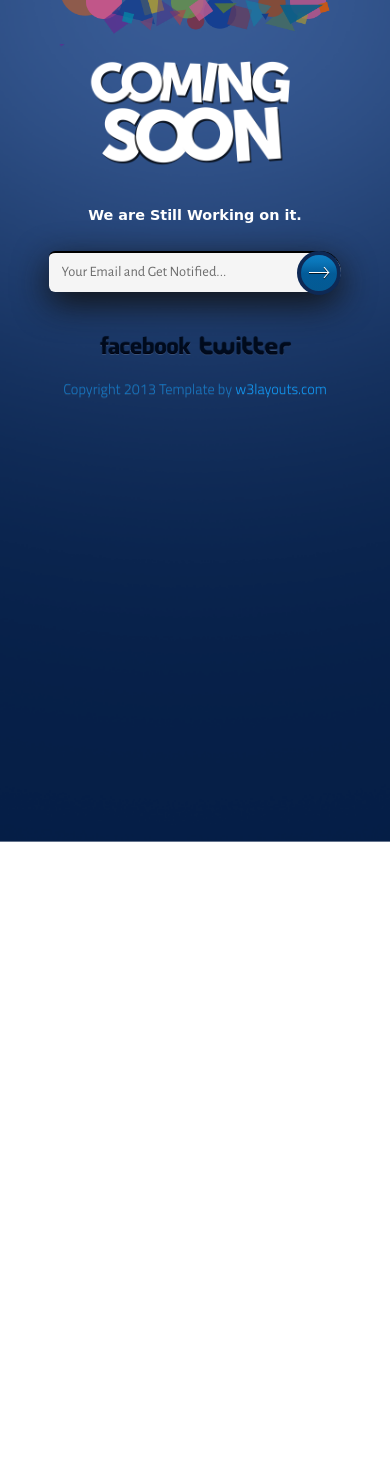
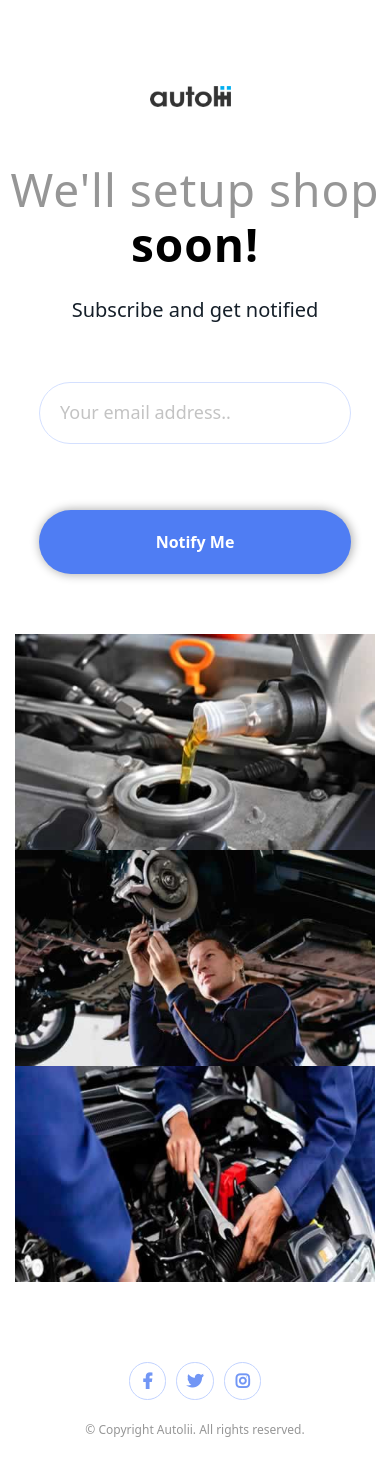
Before and after one commit to autolii-yong/autolii-public, a plain HTML site: page index.html in a window 390 px wide. Before the commit the page ends 844 px from the top, so only its background shows below. Drawn offline with nearby package versions, Linux system fonts and the light colour scheme; a web font is replaced by a local one.

Commit message:
update styling and design

```diff
--- a/css/style.css
+++ /dev/null
@@ -1,407 +0,0 @@
-html,body,div,span,applet,object,iframe,h1,h2,h3,h4,h5,h6,p,blockquote,pre,a,abbr,acronym,address,big,cite,code,del,dfn,em,img,ins,kbd,q,s,samp,small,strike,strong,sub,sup,tt,var,b,u,i,dl,dt,dd,ol,nav ul,nav li,fieldset,form,label,legend,table,caption,tbody,tfoot,thead,tr,th,td,article,aside,canvas,details,embed,figure,figcaption,footer,header,hgroup,menu,nav,output,ruby,section,summary,time,mark,audio,video{margin:0;padding:0;border:0;font-size:100%;font:inherit;vertical-align:baseline;}
-article, aside, details, figcaption, figure,footer, header, hgroup, menu, nav, section {display: block;}
-ol,ul{list-style:none;margin:0;padding:0;}
-blockquote,q{quotes:none;}
-blockquote:before,blockquote:after,q:before,q:after{content:'';content:none;}
-table{border-collapse:collapse;border-spacing:0;}
-/* start editing from here */
-a{text-decoration:none;}
-.txt-rt{text-align:right;}/* text align right */
-.txt-lt{text-align:left;}/* text align left */
-.txt-center{text-align:center;}/* text align center */
-.float-rt{float:right;}/* float right */
-.float-lt{float:left;}/* float left */
-.clear{clear:both;}/* clear float */
-.pos-relative{position:relative;}/* Position Relative */
-.pos-absolute{position:absolute;}/* Position Absolute */
-.vertical-base{	vertical-align:baseline;}/* vertical align baseline */
-.vertical-top{	vertical-align:top;}/* vertical align top */
-.underline{	padding-bottom:5px;	border-bottom: 1px solid #eee; margin:0 0 20px 0;}/* Add 5px bottom padding and a underline */
-nav.vertical ul li{	display:block;}/* vertical menu */
-nav.horizontal ul li{	display: inline-block;}/* horizontal menu */
-img{max-width:100%;}
-/*end reset*/
-body {
-    background: url(../images/bg.png) no-repeat #fff;
-	background-repeat: no-repeat;
-	background-attachment: fixed;
-	background-position: center;
-	background-size: cover;
-	font-family: "Open Sans", arial, sans-serif;
-	font-weight: 300;
-
-}
-.wrap {
-	width: 80%;
-	margin: 0px auto;
-}
-.content{
-	min-height: 46em;
-}
-.content-grid {
-	text-align: center;
-}
-input[type="text"] {
-	font-family: 'Alegreya Sans', sans-serif;
-	border: none;
-	-webkit-border-radius: 3px 33px 33px 3px;
-	border-radius: 10px 33px 33px 10px;
-	color: rgba(85, 85, 85, 0.85);
-	font-size: 1.1em;
-	display: inline;
-	padding: 19.7px 13px;
-	background: #f5f5f5;
-	border-top: 2px solid #000;
-	outline: none;
-	width: 33%;
-	box-shadow: 0px 11px 34px #111;
-	vertical-align: middle;
-}
-form {
-	margin-bottom: 0;
-	text-align: center;
-	width: 100%;
-}
-.content-grid p img{
-	text-align: center;
-	z-index: -9999;
-	margin-top: -9em;
-}
-.grid  {
-	text-align: center;
-	margin-top: 1em;
-}
-.grid h3 {
-	font-family: 'Petit Formal Script', cursive;
-	color: #FFF;
-	display: block;
-	padding-bottom: 2.5em;
-	font-size: 1.6em;
-	padding-top: 1.5em;
-	font-weight: 600;
-	text-align: center;
-}
-.footer
-{
-
-}
-.footer p.a {
-
-	display: block;
-	line-height: 1.8em;
-	text-align: center;
-	margin-top: 4em;
-}
-.footer p {
-	font-family: 'Titillium Web', sans-serif;
-	color:rgba(14, 151, 243, 0.63);
-	display: block;
-	font-size: 1em;
-	font-weight: 100;
-	line-height: 1.8em;
-	text-align: center;
-	margin-top: 1em;
-	text-shadow: 0px 1px 0px rgba(255, 250, 250, 0.09);
-}
-.footer p.a a{
-	color: #000;
-		-webkit-transition: all 0.5s ease-out;
-	-moz-transition: all 0.5s ease-out;
-	-ms-transition: all 0.5s ease-out;
-	-o-transition: all 0.5s ease-out;
-	transition: all 0.5s ease-out;
-	font-weight: 900;
-}
-.footer p a{
-	color: #0E97F3;
-		-webkit-transition: all 0.5s ease-out;
-	-moz-transition: all 0.5s ease-out;
-	-ms-transition: all 0.5s ease-out;
-	-o-transition: all 0.5s ease-out;
-	transition: all 0.5s ease-out;
-
-}
-.footer p a:hover{
-	color: #fff;
-}
-.btn {
-	background: #0d7ec4; /* Old browsers */
-background: -moz-linear-gradient(top,  #0d7ec4 0%, #0a76b9 19%, #035b98 52%, #045a93 100%); /* FF3.6+ */
-background: -webkit-gradient(linear, left top, left bottom, color-stop(0%,#0d7ec4), color-stop(19%,#0a76b9), color-stop(52%,#035b98), color-stop(100%,#045a93)); /* Chrome,Safari4+ */
-background: -webkit-linear-gradient(top,  #0d7ec4 0%,#0a76b9 19%,#035b98 52%,#045a93 100%); /* Chrome10+,Safari5.1+ */
-background: -o-linear-gradient(top,  #0d7ec4 0%,#0a76b9 19%,#035b98 52%,#045a93 100%); /* Opera 11.10+ */
-background: -ms-linear-gradient(top,  #0d7ec4 0%,#0a76b9 19%,#035b98 52%,#045a93 100%); /* IE10+ */
-background: linear-gradient(to bottom,  #0d7ec4 0%,#0a76b9 19%,#035b98 52%,#045a93 100%); /* W3C */
-filter: progid:DXImageTransform.Microsoft.gradient( startColorstr='#0d7ec4', endColorstr='#045a93',GradientType=0 ); /* IE6-9 */
-
-   cursor: pointer;
-	padding: 29px 29px;
-	display: inline-block;
-	position: relative;
-	-webkit-transition: all 0.3s;
-	-moz-transition: all 0.3s;
-	transition: all 0.3s;
-	vertical-align: middle;
-	margin-left: -67px;
-	text-indent: -9999px;
-	margin-top: 2.8px;
-	outline: none;
-	width:42px;
-	height: 14px;
-	border:none;
-}
-.btn:after {
-	content: '';
-	position: absolute;
-	z-index: -1;
-	-webkit-transition: all 0.3s;
-	-moz-transition: all 0.3s;
-	transition: all 0.3s;
-
-}
-button span{
-	background: url(../images/arrow.png) repeat-x -8px -4px;
-	height: 14px;
-	width: 21px;
-	display: block;
-	-webkit-transition: all 0.6s;
-	-moz-transition: all 0.6s;
-	transition: all 0.6s;
-	top: 23px;
-	position: absolute;
-	left: 18px;
-	outline: none;
-}
-/* Button 4 */
-.btn-4 {
-	border-radius: 50px;
-	border: 4px solid #0E2955;
-	color: #fff;
-	overflow: hidden;
-}
-
-.btn-4:active {
-	color: #17954c;
-}
-
-button span:hover {
-	background: url(../images/arrow.png) repeat-x 32px -4px;
-	height: 14px;
-width: 21px;
-display: block;
-outline: none;
-border: none;
-}
-
-.btn-4:before {
-	position: absolute;
-	left:70%;
-
-	display:none;
-	-webkit-transition: all 0.3s;
-	-moz-transition: all 0.3s;
-	transition: all 0.3s;
-
-}
-
-.btn-4:active:before {
-	color: #17954c;
-	left: 20%;
-opacity: 0;
-top: 20px;
-}
-/*-----start-responsive-design------*/
-@media only screen and (max-width: 1366px) and (min-width: 1280px){
-	.wrap{
-		width:95%;
-	}
-
-
-}
-@media only screen and (max-width: 1280px) and (min-width: 1024px) {
-	.wrap{
-		width:95%;
-	}
-
-	input[type="text"] {
-		width: 37%;
-	}
-}
-@media only screen and (max-width: 1024px) and (min-width: 768px) {
-	.wrap{
-		width:95%;
-	}
-		.grid p {
-		margin-top: 1em;
-	}
-	.grid h3 {
-		padding-top: 1.2em;
-		padding-bottom: 2em;
-	}
-	.footer p.a {
-		margin-top: 4em;
-	}
-	input[type="text"] {
-		width: 45%;
-	}
-	.content-grid p img{
-		margin-top: -8em;
-	}
-}
-@media only screen and (max-width: 768px) and (min-width: 480px) {
-	.wrap{
-		width:95%;
-	}
-	.content-grid p {
-		margin-top: 3em;
-	}
-	.grid p{
-		margin-top: 0em;
-	}
-	.grid p img {
-		width: 80%;
-		margin-top: 1em;
-	}
-	.grid h3 {
-		font-size: 1em;
-		padding-top: 1.5em;
-		padding-bottom: 3em;
-	}
-	input[type="text"] {
-		font-size: 0.8em;
-		padding: 19.7px 13px;
-		width: 57%;
-	}
-	.btn {
-		padding: 25px 25px;
-		margin-left: -61px;
-		margin-top: 2.8px;
-	}
-	.footer p.a {
-		margin-top: 4em;
-		margin-bottom: 0em;
-	}
-	.footer p {
-		margin-bottom: 1em;
-	}
-	button span {
-		top: 18px;
-		left: 14px;
-	}
-}
-@media only screen and (max-width: 480px) and (min-width: 320px) {
-	.wrap{
-		width:95%;
-	}
-	.content-grid p img{
-		margin-top: -2.2em;
-		width: 300px;
-		text-align: center;
-	}
-	.content-grid {
-		text-align: center;
-		margin: 0px auto;
-	}
-	.grid {
-		margin-top: 0em;
-	}
-	.grid p{
-		margin-top: 0em;
-	}
-	.grid p img {
-		width: 283px;
-		margin-top: 0.3em;
-	}
-	.grid h3 {
-		font-size: 0.9em;
-		padding-top: 1.2em;
-		padding-bottom: 1.7em;
-	}
-	input[type="text"] {
-		font-size: 0.9em;
-		padding: 10.7px 13px;
-		width: 72%;
-	}
-	.btn {
-		padding: 18px 18px;
-		margin-left: -48px;
-		margin-top: 2.8px;
-	}
-	.footer p.a {
-		margin-top: 2.7em;
-		margin-bottom: 0em;
-	}
-	.footer p.a a img {
-		margin-bottom: 0em;
-		width:100px;
-	}
-	.footer p {
-		margin-bottom: 1em;
-		margin-top: 0.8em;
-        font-size:0.9em;
-	}
-	button span:hover {
-		background: url(../images/arrow.png) repeat-x 32px -4px;
-		height: 14px;
-		width: 21px;
-	}
-	button span {
-		background: url(../images/arrow.png) repeat-x -9px -4px;
-		height: 14px;
-		width: 21px;
-		top: 12px;
-		left: 8px;
-	}
-}
-@media only screen and (max-width: 320px) and (min-width: 240px) {
-	.grid p img {
-		width: 100%;
-		margin-top: 0em;
-	}
-
-	.content-grid p {
-		margin-top:1em;
-	}
-
-	.grid p{
-		margin-top: 0em;
-	}
-
-	.grid h3 {
-		font-size: 1em;
-		padding-top: 1em;
-		padding-bottom: 1.4em;
-	}
-	input[type="text"] {
-		font-size: 0.9em;
-		padding: 10.7px 13px;
-		width: 72%;
-	}
-	.btn {
-		padding: 18px 18px;
-		margin-left: -48px;
-		margin-top: 2.8px;
-	}
-	.footer p.a {
-		margin-top: 2.5em;
-		margin-bottom: 0em;
-	}
-	.footer p {
-		margin-bottom: 1em;
-	}
-	button span:hover {
-		background: url(../images/arrow.png) repeat-x 32px -4px;
-		height: 14px;
-		width: 21px;
-	}
-	button span {
-		background: url(../images/arrow.png) repeat-x -9px -4px;
-		height: 14px;
-		width: 21px;
-		top: 12px;
-		left: 8px;
-	}
-	.wrap{
-		width:95%;
-	}
-}
--- a/index.html
+++ b/index.html
@@ -1,39 +1,68 @@
-<!DOCTYPE HTML>
-<html>
+<!DOCTYPE html>
+<html lang="en">
+
 <head>
-     <title>The Coming soon Website Template | Home :: w3layouts</title>
-	<link href="css/style.css" rel="stylesheet" type="text/css" media="all" />
-	<link href='http://fonts.googleapis.com/css?family=Petit+Formal+Script' rel='stylesheet' type='text/css'>
-	<link href='http://fonts.googleapis.com/css?family=Alegreya+Sans:300,400' rel='stylesheet' type='text/css'>
-	<link href='http://fonts.googleapis.com/css?family=Titillium+Web:400,300' rel='stylesheet' type='text/css'>
-	</head>
-	<body>
-	<div class="content">
-			<div class="wrap">
-				<div class="content-grid">
-			<p><img src="images/top.png" title=""></p>
-				</div>
-				<div class="grid">
-		<p><img src="images/coming.png" title=""></p>
-		<h3>We are Still Working on it.</h3>
+  <meta charset="UTF-8">
+  <meta name="description" content="Ping coming soon page - Frontend Mentor">
+  <meta name="keywords" content="Ping coming soon page, Frontend Mentor">
+  <meta name="viewport" content="width=device-width, initial-scale=1.0">
 
-		<form>
-									<input type="text" size="30" value="Your Email and Get Notified..." onblur="if (this.value=='') this.value = 'Your Email and Get Notified...'" onfocus="if (this.value=='Your Email and Get Notified...') this.value = ''" name="email" id="email">
-									<a href="#"><button class="btn span btn-4 btn-4a icon-arrow-right"><span></span></button></a>
+  <link rel="icon" type="image/png" sizes="32x32" href="images/favicon.ico">
+  <link rel="stylesheet" href="styles.css">
+  <link rel="stylesheet" href="https://cdnjs.cloudflare.com/ajax/libs/font-awesome/6.0.0/css/all.min.css"
+    integrity="sha512-9usAa10IRO0HhonpyAIVpjrylPvoDwiPUiKdWk5t3PyolY1cOd4DSE0Ga+ri4AuTroPR5aQvXU9xC6qOPnzFeg=="
+    crossorigin="anonymous" referrerpolicy="no-referrer" />
 
-									<div id="response"></div>
+	<link href="https://cdn.jsdelivr.net/npm/bootstrap@5.3.3/dist/css/bootstrap.min.css" rel="stylesheet"
+	integrity="sha384-QWTKZyjpPEjISv5WaRU9OFeRpok6YctnYmDr5pNlyT2bRjXh0JMhjY6hW+ALEwIH" crossorigin="anonymous">
+  <title>Autolii | Coming Soon</title>
 
-								</form>
-								<div class="clear"></div>
-								</div>
-		<div class="clear"></div>
-		<div class="footer">
-			<p class="a"><a href="#"><img src="images/facebook.png" title=""></a><a href="#"><img src="images\twitter.png" title=""></a></p>
-		<p>Copyright 2013&nbspTemplate by <a href="http://w3layouts.com"> w3layouts.com</a> </p>
+
+</head>
+
+<body>
+  <!-- Main Container -->
+  <main>
+    <!-- Header Logo -->
+    <div class="header-logo"></div>
+    <!-- Title Section -->
+    <article class="title-section">
+      <h1>We'll setup shop <span class="soon">soon!</span></h1>
+      <p class="title-info">Subscribe and get notified</p>
+    </article>
+    <!-- Input Section -->
+    <article class="input-section">
+      <section class="input-block">
+        <input id="email-input" class="email-input" type="email" placeholder="Your email address..">
+        <label for="email-input" class="email-input-message"></label>
+      </section>
+      <button class="submit-btn">Notify Me</button>
+    </article>
+    <article class="autolii-services container mt-5">
+		<div class="row">
+			<div class="col-12 col-md-4 autolii-services__card">
+				<img class="img-fluid" src="./images/service-1.jpg">
+			</div>
+			<div class="col-12 col-md-4 autolii-services__card ">
+				<img class="img-fluid" src="./images/service-2.jpg" >
+			</div>
+			<div class="col-12 col-md-4 autolii-services__card ">
+				<img class="img-fluid" src="./images/service-3.jpg" >
+			</div>
 		</div>
-		<div class="clear"></div>
-		</div>
-		</div>
-		<div class="clear"></div>
+    </article>
+  </main>
+  <!-- Footer -->
+  <footer>
+    <!-- Social Media -->
+    <section class="social-media">
+      <a href="https://www.facebook.com/Autolii" target="_blank" class="facebook"><i class="fa-brands fa-facebook-f"></i></a>
+      <a href="https://x.com/autolii" target="_blank" class="twitter"><i class="fa-brands fa-twitter"></i></a>
+      <a href="https://www.instagram.com/autolii/" target="_blank" class="instagram"><i class="fa-brands fa-instagram"></i></a>
+    </section>
+    <!-- Copyright -->
+    <p class="copyright"> &copy; Copyright Autolii. All rights reserved.</p>
+  </footer>
 </body>
+
 </html>
--- /dev/null
+++ b/styles.css
@@ -0,0 +1,244 @@
+@import url("https://fonts.googleapis.com/css2?family=Libre+Franklin:wght@300;600;700&display=swap");
+
+:root {
+  --body-font: "Libre Franklin", sans-serif;
+  --blue: hsl(223, 87%, 63%);
+  --pale-blue: hsl(223, 100%, 88%);
+  --light-red: hsl(354, 100%, 66%);
+  --gray: hsl(0, 0%, 59%);
+  --very-dark-blue: hsl(209, 33%, 12%);
+  --white: white;
+  --box-shadow: 1px 0px 10px 1px rgba(0, 0, 0, 0.31);
+}
+
+* {
+  padding: 0;
+  margin: 0;
+}
+
+html {
+  font-size: 20px;
+}
+
+body {
+  -ms-overflow-style: none; /* for Internet Explorer, Edge */
+  scrollbar-width: none; /* for Firefox */
+  overflow-y: scroll;
+  box-sizing: border-box;
+  font-family: var(--body-font);
+}
+body::-webkit-scrollbar {
+  display: none; /* for Chrome, Safari, and Opera */
+}
+
+/* Main Container */
+main {
+  width: 100%;
+  display: flex;
+  flex-direction: column;
+  align-items: center;
+  margin-top: 4.3rem;
+}
+/* Header Logo */
+.header-logo {
+  background-image: url("images/logo.png");
+  background-size: 90%;
+  background-repeat: no-repeat;
+  width: 4.5rem;
+  height: 4.5rem;
+}
+/* Title Section */
+.title-section {
+  margin-top: -0.7rem;
+  line-height: 2.8rem;
+  text-align: center;
+}
+
+.title-section h1 {
+  font-size: 2.3rem;
+  letter-spacing: 1px;
+  font-weight: 300;
+  color: var(--gray);
+}
+
+.soon {
+  font-weight: 700;
+  color: initial;
+}
+
+.title-info {
+  color: var(--very-dark-blue);
+}
+
+/* Input Section */
+.input-section {
+  position: relative;
+  display: grid;
+  grid-template-columns: repeat(3, 1fr);
+  gap: 1.2rem;
+  width: 44%;
+  margin: 0 auto;
+  margin-top: 1.2rem;
+}
+.input-block {
+  display: flex;
+  flex-direction: column;
+  gap: 1rem;
+  grid-column: span 2;
+  position: relative;
+}
+
+.input-section input {
+  position: relative;
+  padding: 0.9rem;
+  border-radius: 35px;
+  border-color: var(--pale-blue);
+  opacity: 0.7;
+  border-width: 1px;
+  border-style: solid;
+}
+
+.input-section input::placeholder {
+  font-size: 0.9rem;
+  color: var(--gray);
+  font-weight: 300;
+  opacity: 0.8;
+  margin-left: 1rem;
+}
+
+.input-section input[type="email"] {
+  font-size: 0.8rem;
+  padding-left: 1rem;
+  color: var(--gray);
+}
+
+.input-section input:focus {
+  outline: none;
+  border-color: var(--light-red);
+  border-width: 1px;
+  border-style: solid;
+}
+
+.email-input-message {
+  display: none;
+  position: absolute;
+  color: var(--light-red);
+  top: 3.5rem;
+  left: 0.5rem;
+  font-size: 0.9rem;
+  text-align: left;
+  width: 100%;
+}
+
+.input-section button {
+  grid-column: span 1;
+  border-radius: 35px;
+  color: var(--white);
+  background-color: var(--blue);
+  border-color: transparent;
+  font-weight: 600;
+  font-size: 0.8rem;
+  cursor: pointer;
+  box-shadow: var(--box-shadow);
+  -webkit-box-shadow: var(--box-shadow);
+  -moz-box-shadow: var(--box-shadow);
+  transition: all ease-in-out 0.3s;
+}
+
+/* Footer */
+footer {
+  display: grid;
+  grid-template-columns: 1fr;
+  align-items: center;
+  justify-content: center;
+  position: relative;
+  width: 100%;
+  text-align: center;
+  margin-bottom: 10rem;
+  margin-top: 4rem;
+  gap: 1rem;
+}
+
+/* Social Media */
+.social-media {
+  display: flex;
+  flex-direction: row;
+  gap: 0.5rem;
+  margin: 0 auto;
+}
+.social-media a {
+  width: 1.875rem;
+  height: 1.875rem;
+  display: flex;
+  border-radius: 50%;
+  flex-direction: column;
+  align-items: center;
+  justify-content: center;
+  text-decoration: none;
+  border-width: 1px;
+  border-style: solid;
+  border-color: var(--pale-blue);
+  transition: all ease-in-out 0.3s;
+}
+.social-media .fa-brands {
+  color: var(--blue);
+  font-size: 0.8rem;
+  opacity: 0.8;
+  font-weight: 700;
+  cursor: pointer;
+  transition: all ease-in-out 0.3s;
+}
+
+.copyright {
+  font-size: 0.6rem;
+  color: var(--gray);
+  margin-bottom: -1rem;
+}
+
+@media (hover: hover) {
+  .social-media a:hover {
+    background-color: var(--blue);
+    transition: all ease-in-out 0.3s;
+  }
+  .social-media a:hover .fa-brands {
+    color: var(--white);
+    transition: all ease-in-out 0.3s;
+  }
+  .input-section button:hover {
+    background-color: var(--pale-blue);
+    transition: all ease-in-out 0.3s;
+  }
+}
+
+@media screen and (max-width: 900px) {
+  .input-section {
+    display: flex;
+    flex-direction: column;
+    width: 80%;
+    gap: 2rem;
+  }
+  .input-section input {
+    grid-column: initial;
+  }
+
+  .submit-btn {
+    padding: 0.9rem;
+  }
+
+  .statistics-img {
+    background-size: 70%;
+    width: 25rem;
+  }
+}
+@media screen and (max-width: 701px) {
+  .input-section {
+    gap: 3.3rem;
+  }
+}
+
+@media screen and (max-width: 500px) {
+  .statistics-img {
+    background-size: 80%;
+    width: 20rem;
+  }
+}
```
Also changed, not shown: images/arrow.png (deleted), images/bg.png (deleted), images/coming.png (deleted), images/facebook.png (deleted), images/favicon.ico (added), images/illustration-dashboard-1.png (added), images/illustration-dashboard.png (added), images/logo.png (added), images/service-1.jpg (added), images/service-2.jpg (added), images/service-3.jpg (added), images/top.png (deleted), images/twitter.png (deleted).
